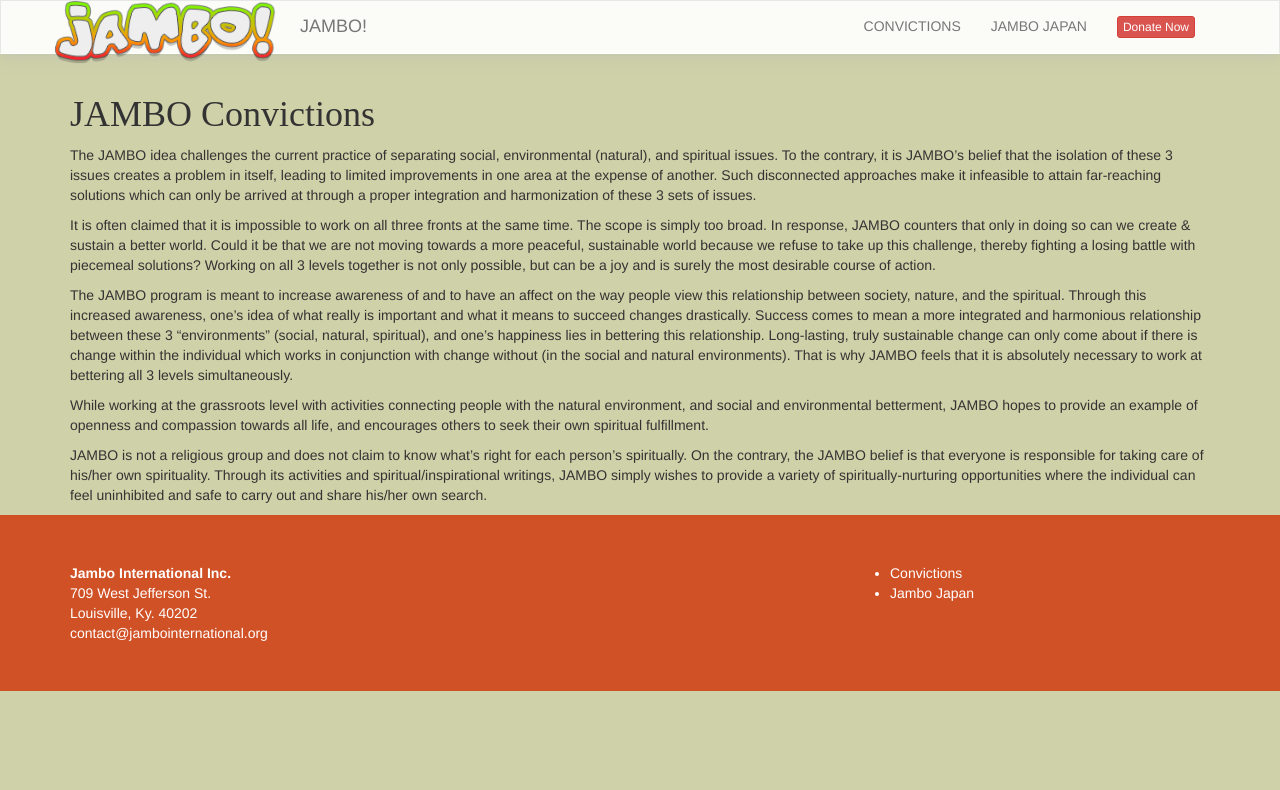
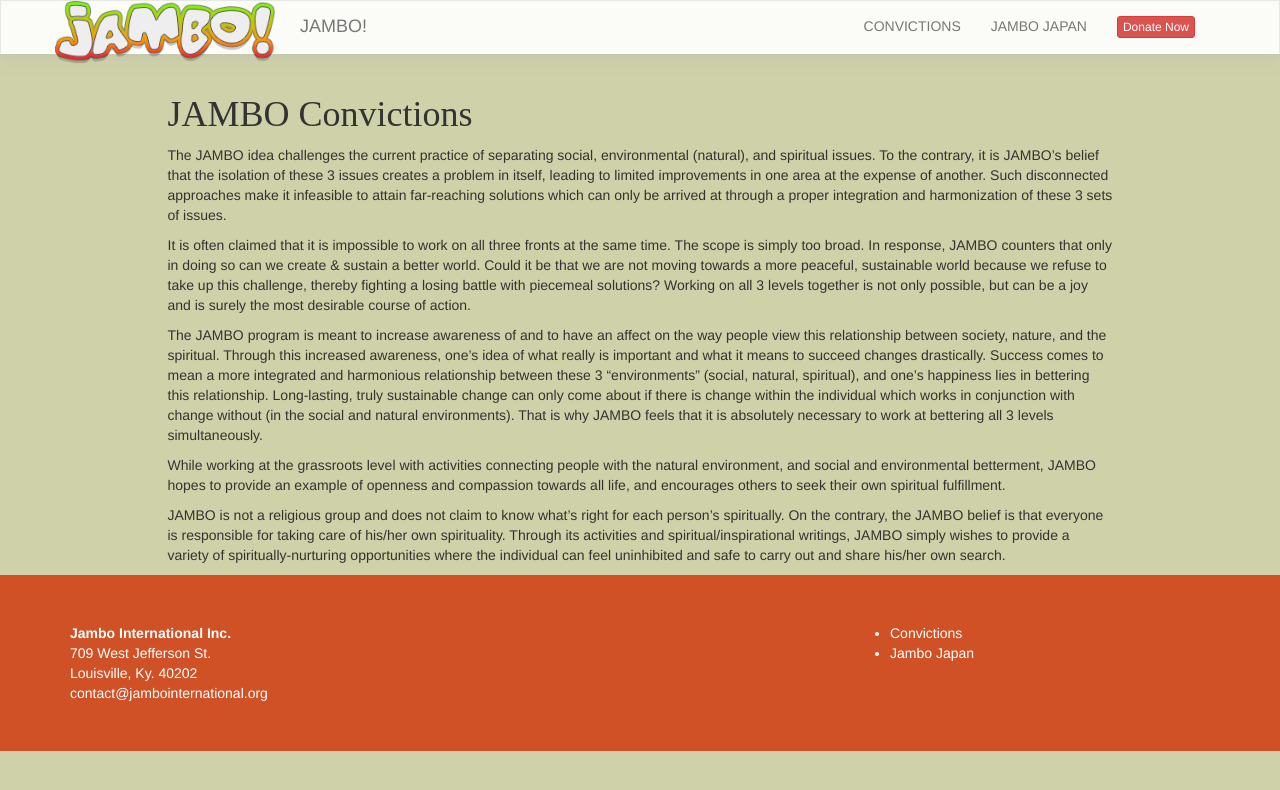
Before and after one commit to renanak/jambo-international.github.io, a Jekyll site: the page built from convictions.md, in a window 1280 px wide. Shown: the top 790 px of the page. Built offline with Jekyll 4.4.1, drawn with Linux system fonts in a browser that asks for light colours; some web fonts are replaced.

Commit message:
offset on page

```diff
--- a/_layouts/page.html
+++ b/_layouts/page.html
@@ -6,7 +6,7 @@
 
   <div class="container">
     <div class="row">
-      <div class="col-sm-12">
+      <div class="col-md-10 col-md-offset-1">
         {{ content }}
       </div>
     </div>
```
